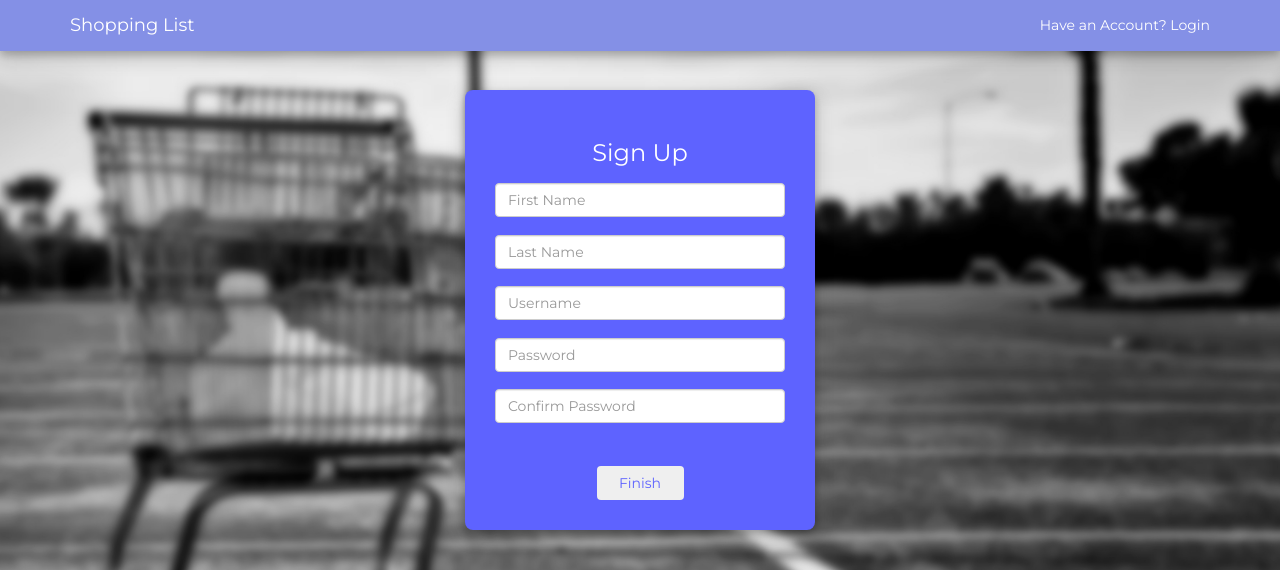
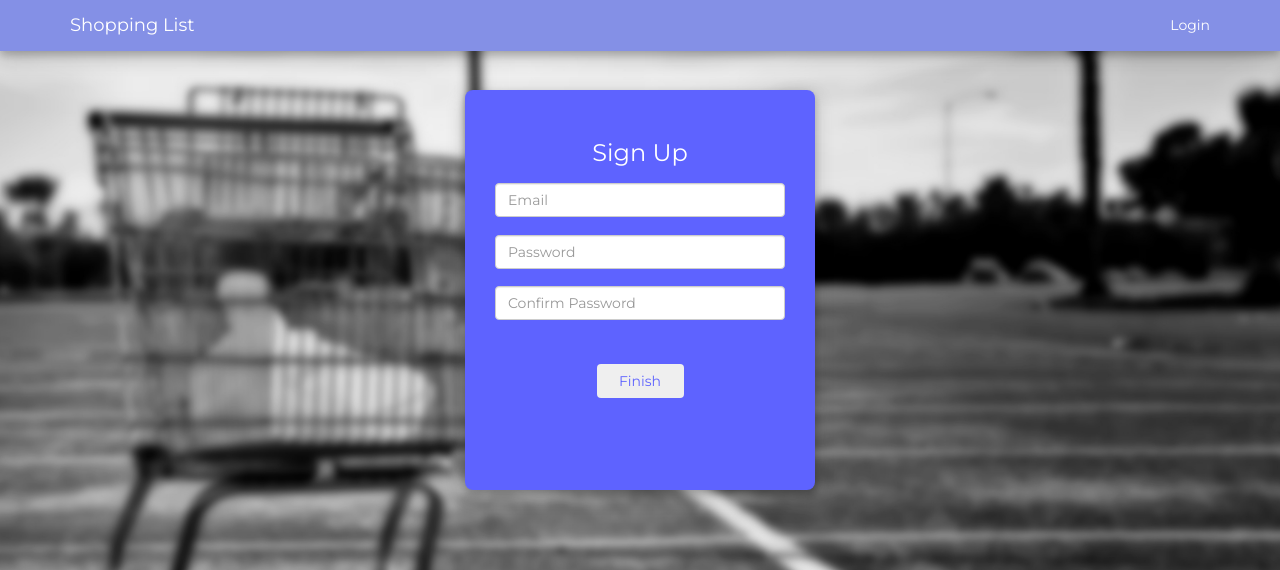
Before and after one commit to Sekams/shopping_list, a Flask app: page /signup in a window 1280 px wide. Shown: the top 570 px of the page. Run offline with Flask 2, Linux system fonts and the light colour scheme; some libraries are stand-ins or nearby versions.

Commit message:
Change sign in form
Change sign in form and remove firstname, lastname and username. Add
email instead.

```diff
--- a/app/templates/signup.html
+++ b/app/templates/signup.html
@@ -21,7 +21,7 @@
             <div class="collapse navbar-collapse">
                 <ul class="nav navbar-nav navbar-right">
                     <li>
-                        <a class="navbar-link" href="{{url_for('login')}}" title="Login">Have an Account? Login</a>
+                        <a class="navbar-link" href="{{url_for('login')}}" title="Login">Login</a>
                     </li>
                 </ul>
             </div>
@@ -32,11 +32,8 @@
         <div class="card register-card drop-shadow">
             <h3 class="title">Sign Up</h3>
             <form id="sign_up_form_id" name="sign_up_form" action="/signup" method="post" class="register-form">
-                <input name="first_name" type="text" class="form-input form-control" placeholder="First Name">
 
-                <input name="last_name" class="form-input form-control" type="text" placeholder="Last Name">
-
-                <input name="username" type="text" class="form-input form-control" placeholder="Username">
+                <input name="email" type="email" class="form-input form-control" placeholder="Email">
 
                 <input name="password" type="password" class="form-input form-control" placeholder="Password">
 
@@ -54,23 +51,18 @@
 
 <script type="text/javascript">
     function validate_inputs() {
-        var username_value = document.forms["sign_up_form"]["username"].value;
+        var email_value = document.forms["sign_up_form"]["email"].value;
         var password_value = document.forms["sign_up_form"]["password"].value;
         var confirm_password_value = document.forms["sign_up_form"]["confirm_password"].value;
-        var first_name_value = document.forms["sign_up_form"]["first_name"].value;
-        var last_name_value = document.forms["sign_up_form"]["last_name"].value;
 
-        if (first_name_value.replace(" ", "") == "") {
-            show_snack_bar("Please enter first name", 3000, "danger")
+        if (email_value.replace(" ", "") == "") {
+            show_snack_bar("Please enter email", 3000, "danger")
         }
-        else if (last_name_value.replace(" ", "") == "") {
-            show_snack_bar("Please enter Last name", 3000, "danger")
+        else if (!(email_value.includes("@")) || !(email_value.split("@")[1].includes(".")) || (email_value.replace("@","").includes("@")) || email_value.includes("@.")) {
+            show_snack_bar("Invalid Email Address", 3000, "danger")
         }
-        else if (username_value.replace(" ", "") == "") {
-            show_snack_bar("Please enter username", 3000, "danger")
-        }
-        else if (username_value.replace(" ", "") != username_value || username_value.length < 3) {
-            show_snack_bar("Username should not contain spaces and should be more than 3  characters long ", 3000, "danger")
+        else if (email_value.replace(" ", "") != email_value || email_value.length < 5) {
+            show_snack_bar("email should not contain spaces and should be more than 5  characters long ", 3000, "danger")
         }
         else if (password_value == "") {
             show_snack_bar("Please enter password ", 3000, "danger")
```
